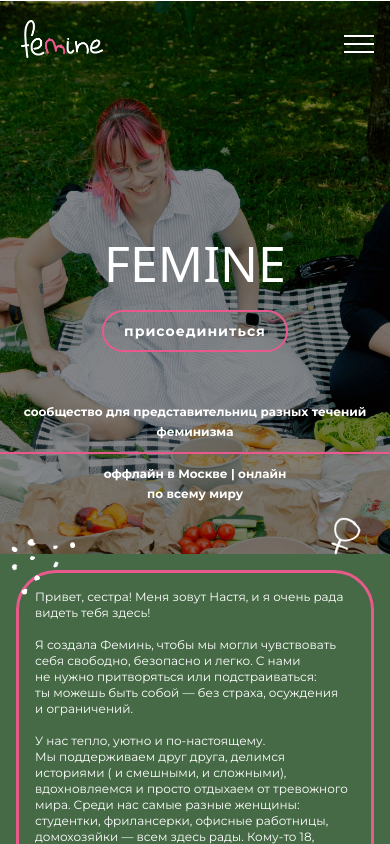
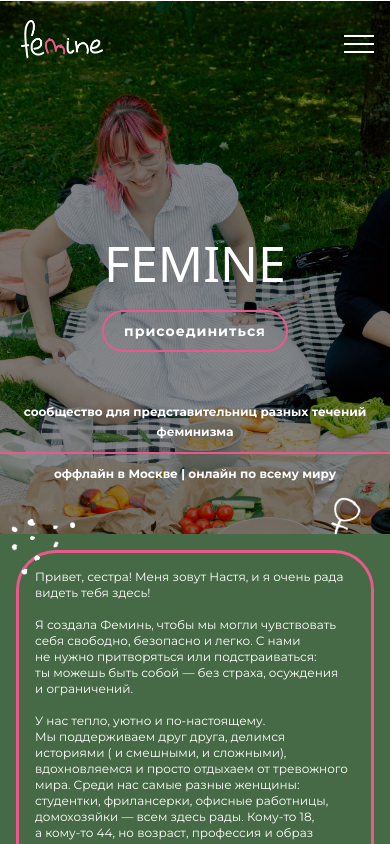
Before and after one commit to breadkvass/femine, a React (Vite) app: page /about in a window 390 px wide. Shown: the top 844 px of the page. Built offline with nearby package versions, Linux system fonts and the light colour scheme; a web font is replaced by a local one.

Commit message:
small css fix (home page description section)

```diff
--- a/src/components/descriptionSection/Description.module.css
+++ b/src/components/descriptionSection/Description.module.css
@@ -94,11 +94,11 @@
         height: 74%;
     }
 
-    .background p:nth-child(1), p:nth-child(2) {
+    .background p:nth-child(1), .background p:nth-child(2) {
         width: 100%;
     }
 
-    .background p:nth-child(3), p:nth-child(4), p:nth-child(5), p:nth-child(6) {
+    .background p:nth-child(3), .background p:nth-child(4), .background p:nth-child(5), .background p:nth-child(6) {
         width: 64%;
     }
 
```
